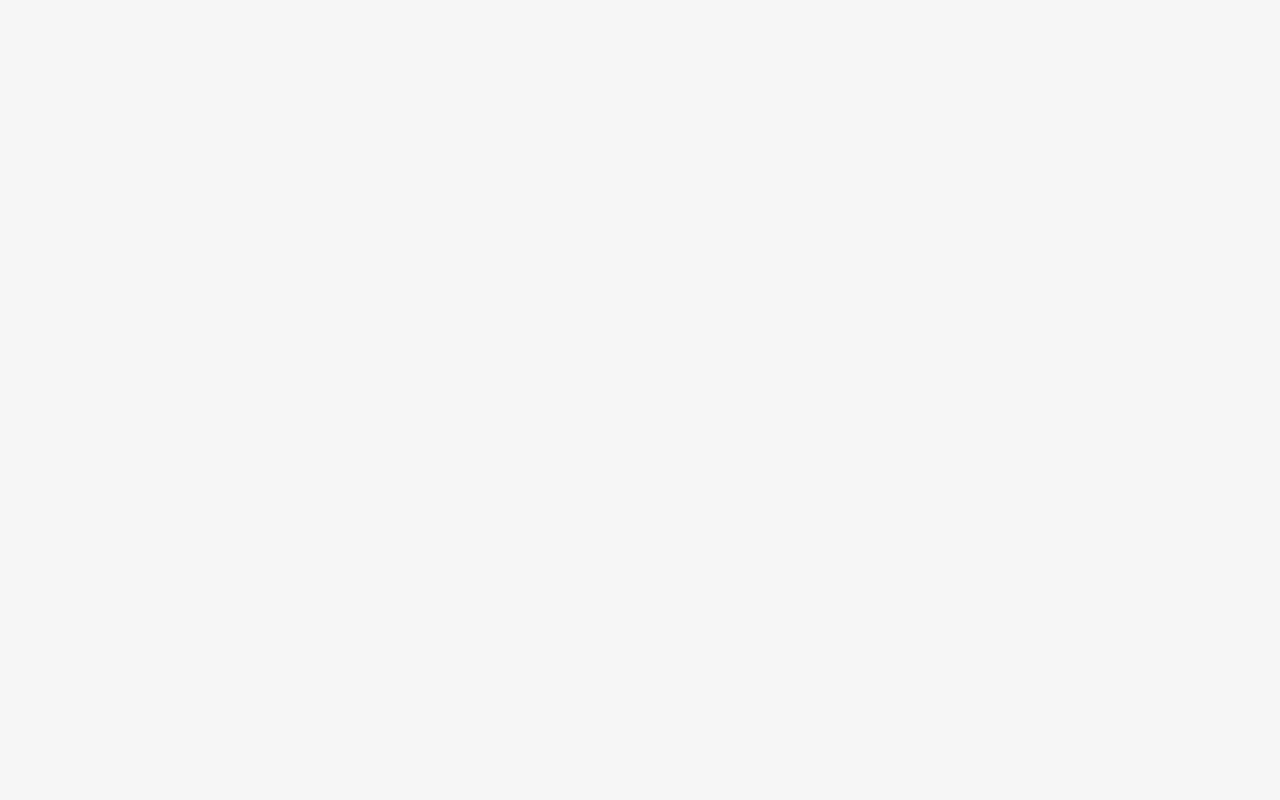
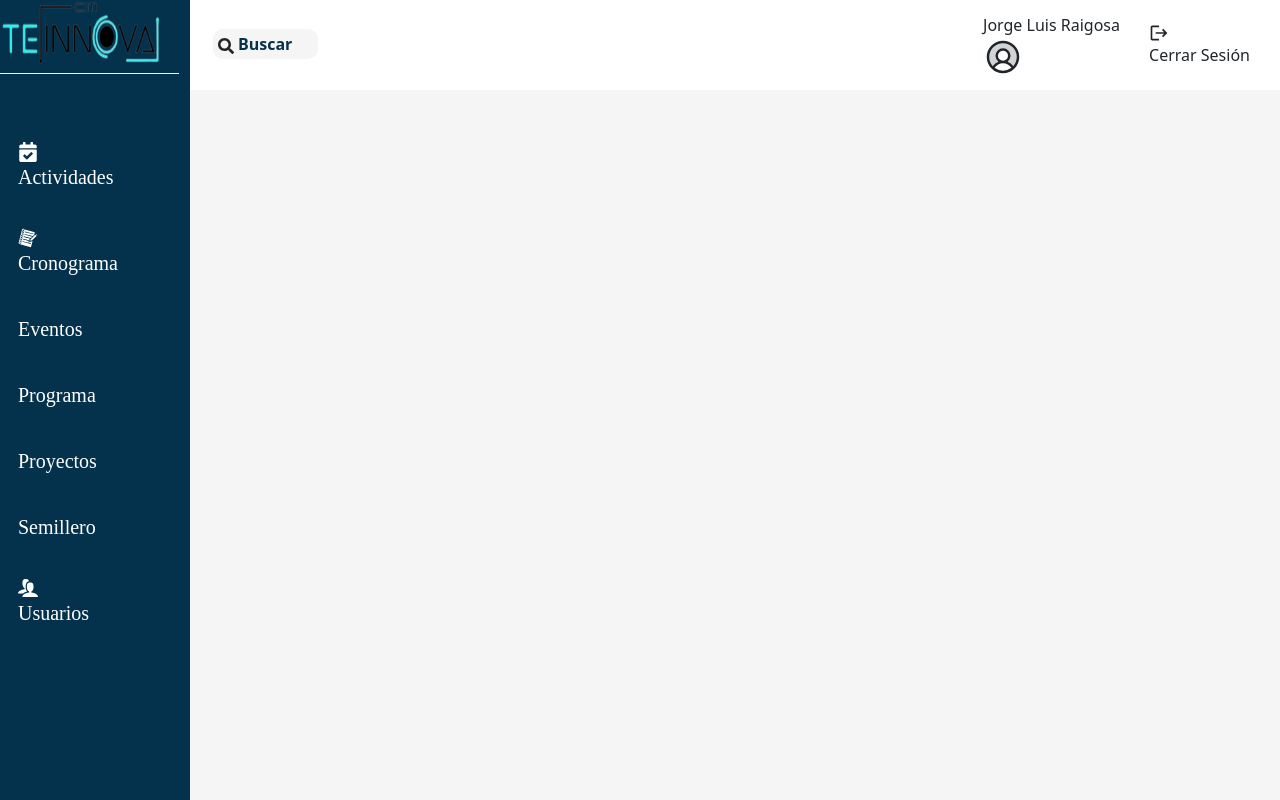
Before and after one commit to Ander-bel-00/FRONTEND-SENNOVA, a React (Vite) app in the folder frontend/: page /lider-semillero in a window 1280 px wide. Before the commit this address had no page. Built offline with nearby package versions, Linux system fonts and the light colour scheme.

Commit message:
Se ha modificado el menu, se han añadido rutas relativas y sub rutas para el rol lidr semillero

```diff
--- a/frontend/src/App.jsx
+++ b/frontend/src/App.jsx
@@ -1,23 +1,26 @@
 import Cronograma from "./componentes/Cronograma/Cronograma";
 import ListarUsuarios from "./componentes/ListarUsuarios/ListarUsuarios";
-import {BrowserRouter, Routes, Route} from 'react-router-dom';
+import { BrowserRouter, Routes, Route } from "react-router-dom";
 import Sidenav from "./componentes/layouts/Sidenav/Sidenav";
 import { Fragment } from "react";
 import Header from "./componentes/layouts/Header/Header";
 
 function App() {
-
   return (
     <>
-
       <BrowserRouter>
+        <Routes>
+          <Route
+            path="/lider-semillero/*"
+            element={
+              <Fragment>
+                <Header />
+                <Sidenav />
                 <Routes>
                   <Route
                     path="/cronograma"
                     element={
                       <Fragment>
-                <Header />
-                <Sidenav />
                         <main className="cronograma-main-container">
                           <Cronograma />
                         </main>
@@ -34,9 +37,13 @@ function App() {
                     }
                   />
                 </Routes>
+              </Fragment>
+            }
+          />
+        </Routes>
       </BrowserRouter>
     </>
-  )
+  );
 }
 
 export default App;
--- a/frontend/src/componentes/layouts/Sidenav/Sidenav.jsx
+++ b/frontend/src/componentes/layouts/Sidenav/Sidenav.jsx
@@ -16,12 +16,12 @@ function Sidenav() {
               <img src={LogoTeinnovaHome} alt="Logo Teinnova" />
             </div>
           </li>
-          <Link to={"/actividades"}>
+          <Link to={"/lider-semillero/actividades"}>
             <li className="Sidenav-content__menu-content__menu-options">
               <FaCalendarCheck className="inline-block mr-2" /> Actividades
             </li>
           </Link>
-          <Link to={"/cronograma"}>
+          <Link to={"/lider-semillero/cronograma"}>
             <li className="Sidenav-content__menu-content__menu-options">
               <GiNotebook className="inline-block" /> Cronograma
             </li>
```
Lines whose indentation alone changed are shown as unchanged.
